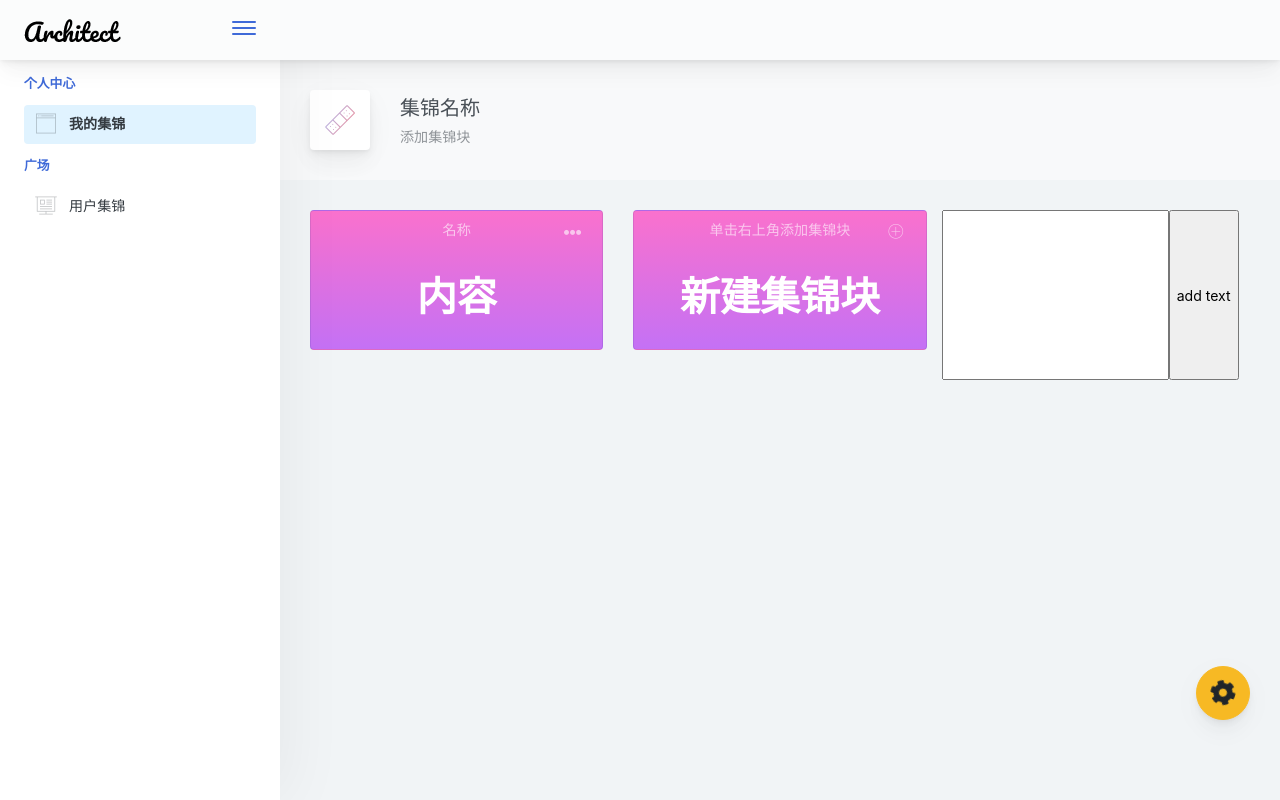
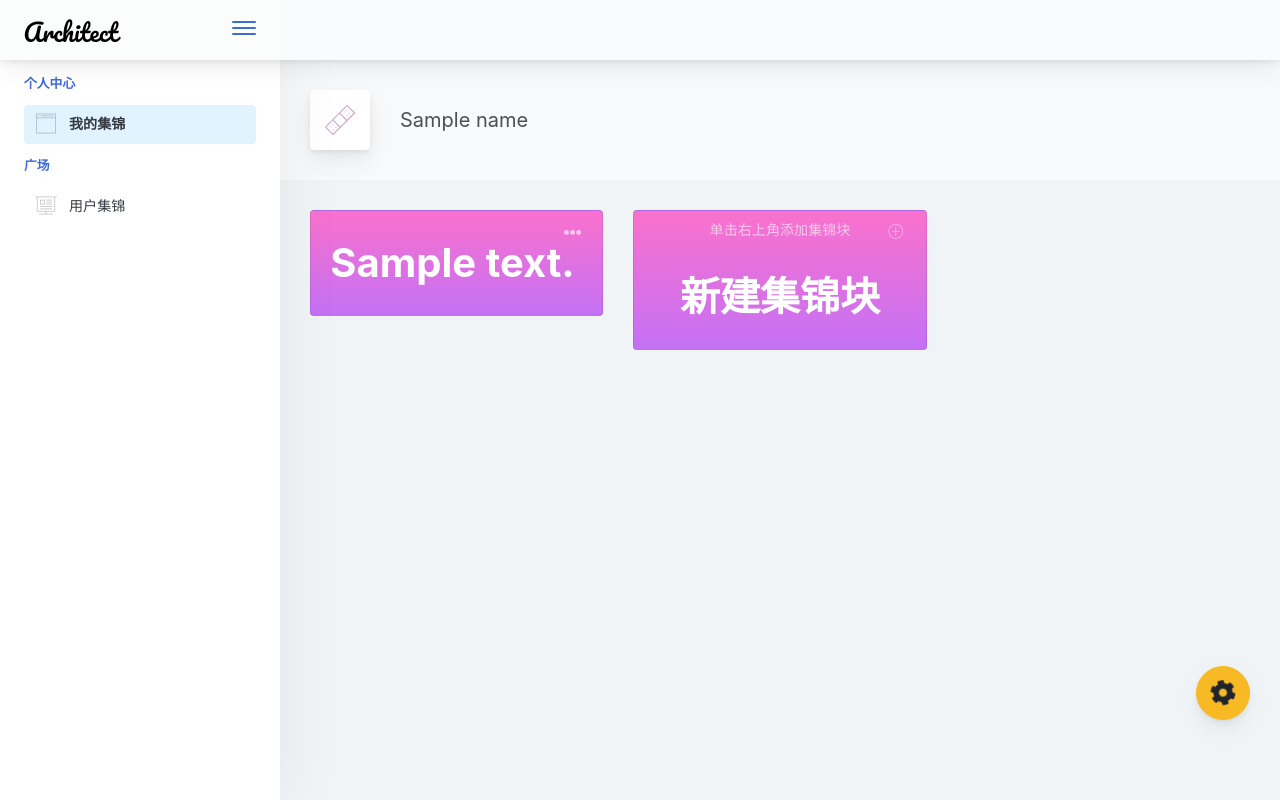
Before and after one commit to LOGIC0805/Personal-Collections-Website, a Flask app: template APP/templates/add.html in a window 1280 px wide. Run offline with Flask 2, Linux system fonts and the light colour scheme; the template is opened without the code that fills it: most values are stand-ins (such as "Sample title", 1, 10 or a date in 2020).

Commit message:
用vue重写前端逻辑

```diff
--- a/APP/templates/add.html
+++ b/APP/templates/add.html
@@ -4,6 +4,7 @@
 <head>
 
     <meta charset="utf-8">
+    <script src="https://cdn.jsdelivr.net/npm/vue/dist/vue.js"></script>
     <meta http-equiv="X-UA-Compatible" content="IE=edge">
     <meta http-equiv="Content-Language" content="en">
     <meta http-equiv="Content-Type" content="text/html; charset=utf-8" />
@@ -15,14 +16,9 @@
     <link href="../static/css/charts.css" rel="stylesheet">
     <link href="../static/css/main.css" rel="stylesheet">
     <script src="../static/js/jquery-3.5.1.min.js"></script>
-    <script src="../static/js/wsy.js"></script>
     <script type="text/javascript">
-        var id,name;
         $(document).ready(function () {
-            var request = GetRequest();
-            id = request['id'];
-            name = request['name'];
-            getBlock();
+            getContent('block');
         });
 
     </script>
@@ -458,64 +454,77 @@
                                     <i class="pe-7s-bandaid icon-gradient bg-amy-crisp">
                                     </i>
                                 </div>
-                                <div>集锦名称
-                                    <div class="page-title-subheading">添加集锦块
+                                <div id="collection_name">{{name}}
+
                                 </div>
                             </div>
                         </div>
                     </div>
-                    </div>
-                    <div class="row">
+                    <div class="row" id="textList">
                         <!-- 集锦块样例 -->
-                        <div class="col-md-4">
+                        <div class="col-md-4" v-for="item in textList" :key="item.id" v-bind:item='item'>
                             <div class="card mb-3 bg-mixed-hopes widget-chart text-white card-border">
                                 <div class="widget-chart-actions">
                                     <div class="btn-group dropdown">
-                                        <button type="button" aria-haspopup="true" data-toggle="dropdown" aria-expanded="false" class="text-white btn btn-link">
+                                        <button type="button" aria-haspopup="true" data-toggle="dropdown"
+                                            aria-expanded="false" class="text-white btn btn-link"  v-if="id=='null'">
                                             <i class="fa fa-ellipsis-h"></i>
                                         </button>
-                                        <div tabindex="-1" role="menu" aria-hidden="true" class="dropdown-menu-lg dropdown-menu-right dropdown-menu">
+                                        <div v-if="id==null"tabindex="-1" role="menu" aria-hidden="true"
+                                            class="dropdown-menu-lg dropdown-menu-right dropdown-menu">
                                             <ul class="nav flex-column">
                                                 <li class="nav-item-header nav-item">操作</li>
                                                 <li class="nav-item">
-                                                    <a href="javascript:void(0);" class="nav-link">上移</a>
-                                                    <a href="javascript:void(0);" class="nav-link">下移</a>
-                                                    <a href="javascript:void(0);" class="nav-link">删除</a>
+                                                    <div v-on:click="swap(item.order,'up','block');" class="nav-link">上移
+                                                    </div>
+                                                    <div v-on:click="swap(item.order,'down','block');" class="nav-link">
+                                                        下移</div>
+                                                    <div v-on:click="delete_item(item.order,'block');" class="nav-link">删除
+                                                    </div>
                                                 </li>
                                                 <li class="nav-item-divider nav-item"></li>
-                                                <li class="nav-item-header nav-item">修改名称</li>
-                                                <li class="nav-item">
-                                                    <input type="text" autocomplete="off" placeholder="原来的名称" class="form-control input-mask-trigger">
+                                                <li class="nav-item-header nav-item" v-if="item.type!='picture' ">修改名称
                                                 </li>
-                                                <li class="nav-item-btn nav-item">
-                                                    <button class="btn-wide btn-shadow btn btn-danger btn-sm" onclick="javascript:window.location.href='add.html'">修改</button>
+                                                <li class="nav-item" v-if="item.type!='picture' ">
+                                                    <input type="text" autocomplete="off" v-model="content"
+                                                        v-bind:placeholder="item.content"
+                                                        class="form-control input-mask-trigger">
+                                                </li>
+                                                <li class="nav-item-btn nav-item" v-if="item.type!='picture' ">
+                                                    <button class="btn-wide btn-shadow btn btn-danger btn-sm"
+                                                        v-on:click="edit(item.order,'block')">修改</button>
                                                 </li>
                                             </ul>
                                         </div>
                                     </div>
                                 </div>
-                                <div class="widget-subheading"><span>名称</span></div><br>
-                                <div class="widget-numbers"><span>内容</span></div>
+                                <div class="widget-numbers">
+                                    <span v-if="item.type!='picture'">{{item.content}}</span>
+                                    <img v-if="item.type=='picture'" v-bind:src="item.content" alt="" >
                                 </div>
                             </div>
-                        <div class="col-md-4">
+                        </div>
+                        <div class="col-md-4"  v-show="id=='null'">
                             <div class="card mb-3 bg-mixed-hopes widget-chart text-white card-border">
                                 <div class="widget-chart-actions">
                                     <div class="btn-group dropdown">
-                                        <button type="button" aria-haspopup="true" data-toggle="dropdown" aria-expanded="false" class="text-white btn btn-link">
+                                        <button type="button" aria-haspopup="true" data-toggle="dropdown"
+                                            aria-expanded="false" class="text-white btn btn-link">
                                             <i class="pe-7s-plus"></i>
                                         </button>
-                                        <div tabindex="-1" role="menu" aria-hidden="true" class="dropdown-menu-lg dropdown-menu-right dropdown-menu">
+                                        <div tabindex="-1" role="menu" aria-hidden="true"
+                                            class="dropdown-menu-lg dropdown-menu-right dropdown-menu">
                                             <ul class="nav flex-column">
-                                                <li class="nav-item-header nav-item">添加名称及内容</li>
+                                                <li class="nav-item-header nav-item">添加内容</li>
+
                                                 <li class="nav-item">
-                                                    <input type="text" autocomplete="off" placeholder="名称" class="form-control input-mask-trigger">
-                                                </li>
-                                                <li class="nav-item">
-                                                    <input type="text" autocomplete="off" placeholder="内容" class="form-control input-mask-trigger">
+                                                    <input type="text" autocomplete="off" v-model="content"
+                                                        placeholder="内容" class="form-control input-mask-trigger"
+                                                        id="myInput">
                                                 </li>
                                                 <li class="nav-item-btn nav-item">
-                                                    <button class="btn-wide btn-shadow btn btn-danger btn-sm" onclick="javascript:window.location.href='add.html'">新建</button>
+                                                    <button class="btn-wide btn-shadow btn btn-danger btn-sm"
+                                                        v-on:click="add_item('block')">新建</button>
                                                 </li>
                                             </ul>
                                         </div>
@@ -526,8 +535,13 @@
                             </div>
                         </div>
 
-                        <!-- wsy:添加集锦块 -->
-                        <input type="text" id="myInput" />
+                    </div>
+                </div>
+            </div>
+        </div>
+        <script type="text/javascript" src="../static/assets/scripts/main.js"></script>
+        <script src="../static/js/wsy.js"></script>
+
         <script>
             document.getElementById('myInput').addEventListener('paste', function (e) {
                 if (!(e.clipboardData && e.clipboardData.items)) {
@@ -542,30 +556,28 @@
 
                         let reader = new FileReader();
                         reader.readAsDataURL(f);
-
+                        console.log(f);
                         reader.onload = function (e) {
-                                            let img = document.createElement('img');
-                                            img.src = e.target.result;
-                                            var block = gengerate_block(img,"block")
-                                            document.getElementById('textList').appendChild(block);
-                                            submit(img, [f], "picture", block.id);
-
+                            submit(f, "picture", page.textList.length);
                         };
 
                     }
                 }
             });
+
+            var collection_name = new Vue({
+                el: "#collection_name",
+                data: {
+                    name: null
+                },
+                created() {
+                    this.name = GetRequest()['name'];
+                    console.log(this.name);
+                },
+            }
+            )
         </script>
-                        <input type="button" value="add text" onclick="add('block')">
-                        <!-- wsy:集锦块列表 -->
-                        <div id="textList" style="width: 10px;">
 
-                        </div>
-                    </div>
-                </div>
-            </div>
-        </div>
-        <script type="text/javascript" src="../static/assets/scripts/main.js"></script>
 </body>
 
 </html>
```
Also changed, not shown: APP/templates/personal.html (+20 -28 lines), APP/templates/square.html (+10 -8 lines). Lines whose indentation alone changed are shown as unchanged.
